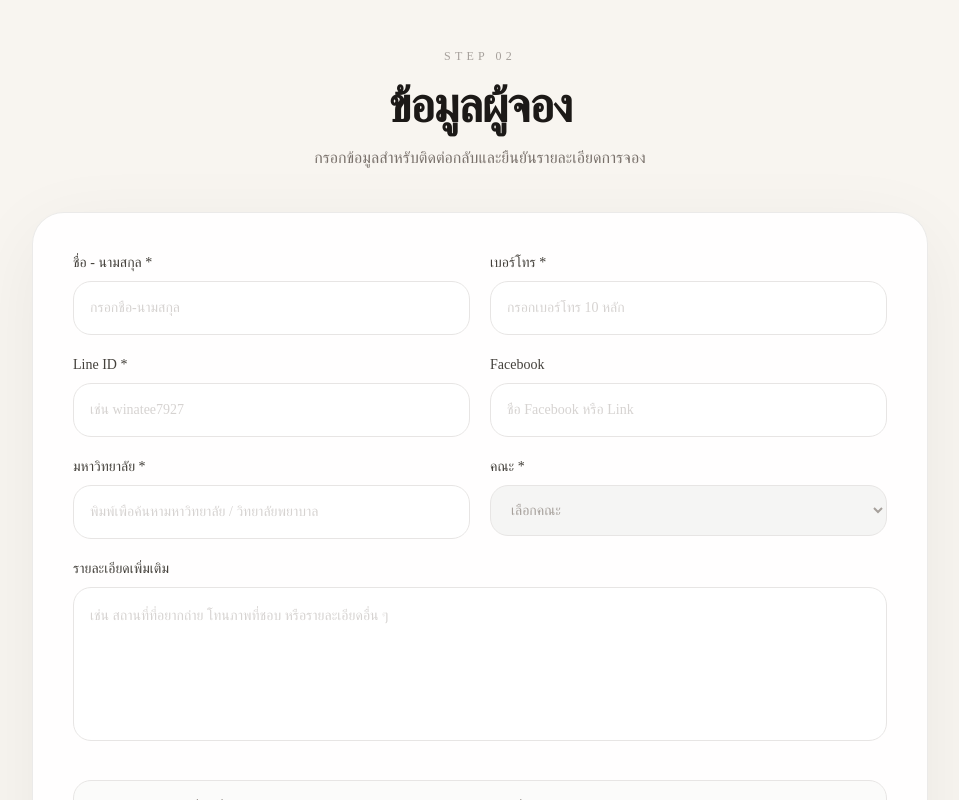
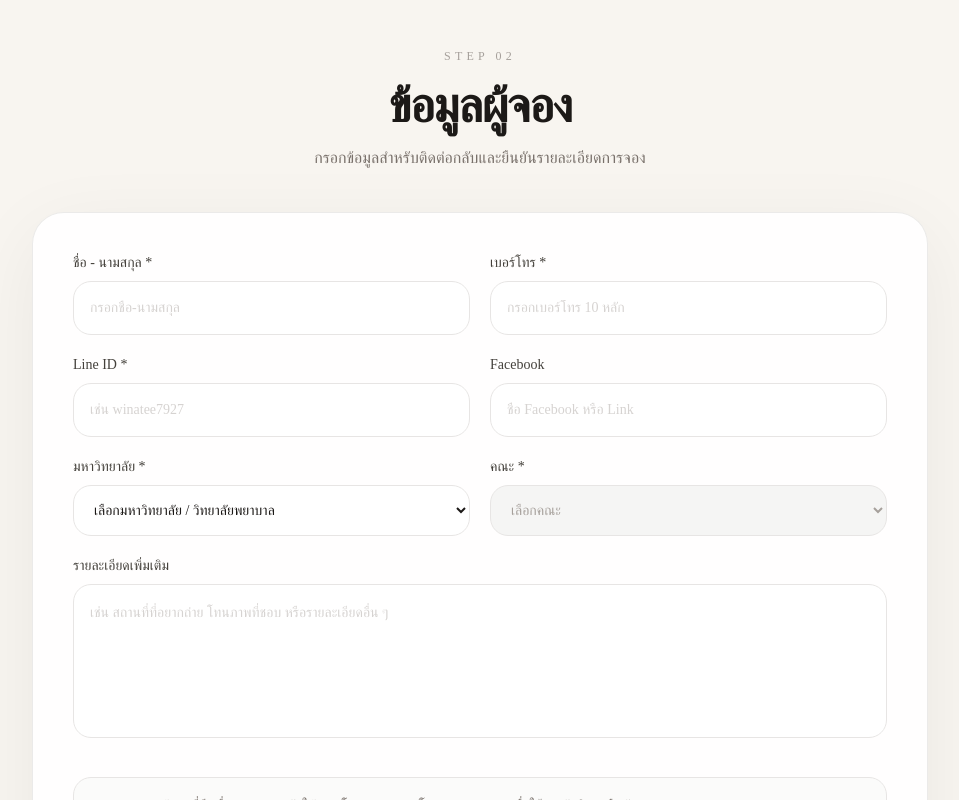
Before and after one commit to jirayuu5119/nimman-studio, a Next.js app: page /booking/info in a window 1280 px wide. Shown: the top 800 px of the page, without its empty margins (160-1119 px from the left). Built offline with nearby package versions, Linux system fonts and the light colour scheme.

Commit message:
add booking status link and university select

```diff
--- a/app/booking/info/page.tsx
+++ b/app/booking/info/page.tsx
@@ -129,31 +129,31 @@ export default function BookingInfoPage() {
               />
             </div>
 
-            <div>
+            <div className="min-w-0">
               <label className={labelClass}>มหาวิทยาลัย *</label>
-              <input
+              <select
                 name="university"
-                list="university-options"
                 value={booking.university}
                 onChange={handleChange}
-                placeholder="พิมพ์เพื่อค้นหามหาวิทยาลัย / วิทยาลัยพยาบาล"
-                className={inputClass}
-              />
-              <datalist id="university-options">
+                className={`${inputClass} min-w-0 truncate`}
+              >
+                <option value="">เลือกมหาวิทยาลัย / วิทยาลัยพยาบาล</option>
                 {UNIVERSITIES.map((university) => (
-                  <option key={university.name} value={university.name} />
+                  <option key={university.name} value={university.name}>
+                    {university.name}
+                  </option>
                 ))}
-              </datalist>
+              </select>
             </div>
 
-            <div>
+            <div className="min-w-0">
               <label className={labelClass}>คณะ *</label>
               <select
                 name="faculty"
                 value={booking.faculty}
                 onChange={handleChange}
                 disabled={!booking.university.trim()}
-                className={`${inputClass} disabled:cursor-not-allowed disabled:bg-stone-100 disabled:text-stone-400`}
+                className={`${inputClass} min-w-0 truncate disabled:cursor-not-allowed disabled:bg-stone-100 disabled:text-stone-400`}
               >
                 <option value="">เลือกคณะ</option>
 
--- a/app/booking/page.tsx
+++ b/app/booking/page.tsx
@@ -2,6 +2,7 @@
 
 import { useEffect, useState } from "react";
 import Image from "next/image";
+import Link from "next/link";
 import { useRouter } from "next/navigation";
 import { useBooking } from "@/context/BookingContext";
 import Calendar from "@/components/Calendar";
@@ -11,6 +12,7 @@ import {
   CalendarDays,
   Camera,
   Share2,
+  SearchCheck,
   Sunrise,
   Sunset,
 } from "lucide-react";
@@ -147,8 +149,15 @@ export default function BookingPage() {
             <br className="hidden md:block" />
             ระบบจะแสดงวันว่างและรอบที่จองได้แบบอัตโนมัติ
           </p>
-          {(siteSettings.instagramUrl || siteSettings.facebookUrl) && (
           <div className="mt-6 flex flex-wrap justify-center gap-3">
+            <Link
+              href="/booking/status"
+              className="inline-flex items-center gap-2 rounded-full border border-stone-900 bg-stone-900 px-5 py-3 text-sm font-semibold text-white transition hover:bg-white hover:text-stone-900"
+            >
+              <SearchCheck size={17} />
+              ตรวจสอบสถานะการจอง
+            </Link>
+
             {siteSettings.instagramUrl && (
               <a
                 href={siteSettings.instagramUrl}
@@ -173,7 +182,6 @@ export default function BookingPage() {
               </a>
             )}
           </div>
-          )}
         </div>
 
         <div className="rounded-[2rem] border border-stone-200/80 bg-white/90 p-5 shadow-[0_20px_80px_rgba(0,0,0,0.06)] backdrop-blur md:p-10">
```
Lines whose indentation alone changed are shown as unchanged.
